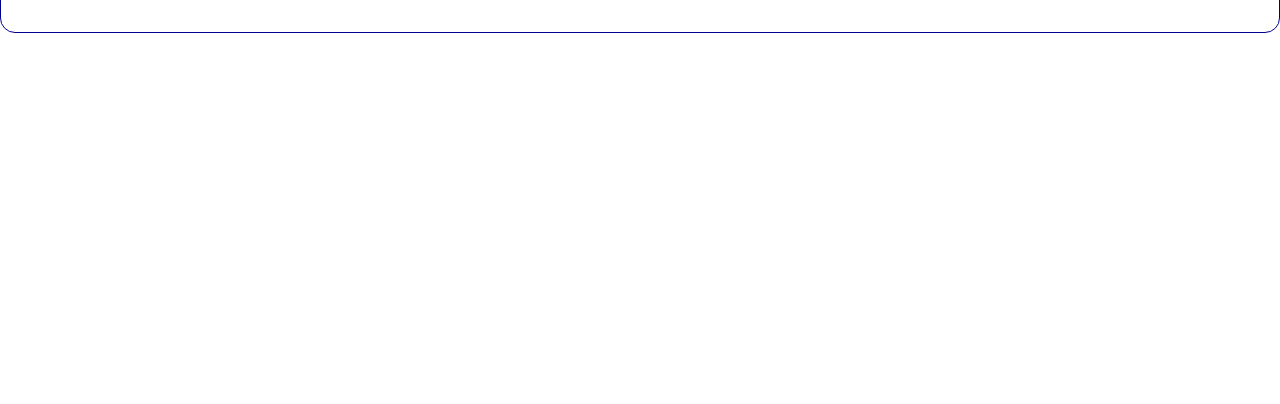
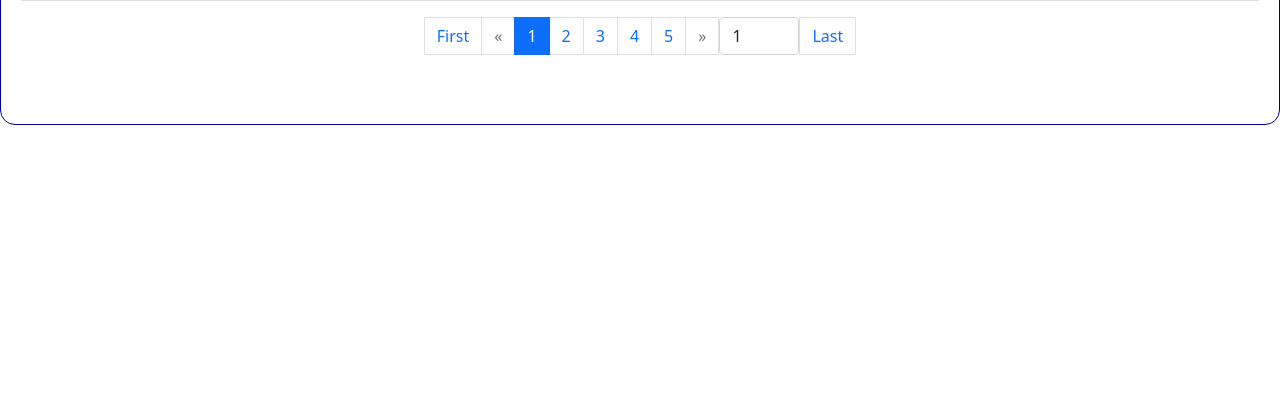
Before and after one commit to ppkln/LN_Shop1, a PHP site: page /LNshop1/index.php in a window 1280 px wide. Shown: the part 379-783 px from the top of the page. Run offline with PHP 8.4, Linux system fonts and the light colour scheme; tables that the repository leaves empty or names only in its code hold one stand-in row (values such as "Sample post"); data that the repository does not hold is empty.

Commit message:
แสดงข้อมลแบบ paginationหน้าindex.php

```diff
--- a/index.php
+++ b/index.php
@@ -5,15 +5,15 @@
     $page = (isset($_GET['page']) && is_numeric($_GET['page']) ) ? $_GET['page'] : 1;
 
     $sql1 = $conn->query("select count(email) as numemail from users")->fetchAll();
-    $allRecord = $sql1[0]['numemail'];
+    $allRecord = $sql1[0]['numemail']; // จำนวนแถวทั้งหมดที่ query ได้
 
-    $perpage = 5; //กำหนดแสดงข้อมูล หน้าละ 5 รายการ
-    $startRow = ($page-1)*$perpage ; //ตำแหน่ง row แรก(จากตารางฐานข้อมูล) ที่จเริ่มนำข้อมูลมาแสดงที่หน้าจอ
+    $perpage = 4; //กำหนดแสดงข้อมูล หน้าละ 4 รายการ
+    $startRow = ($page-1)*$perpage ; //ตำแหน่ง row แรก(จากตารางฐานข้อมูล) ที่จะเริ่มนำข้อมูลมาแสดงที่หน้าจอ
     $totalPage = ceil($allRecord/$perpage); // คำนวณหาจำนวนหน้าทั้งหมดที่จะเกิดขึ้นจากการกำหนด perpage เทียบกับข้อมูลทั้งหมดที่ query ได้
 
-    $sql2 = $conn->query("select * from users limit {$startRow},{$perpage}"); // query ข้อมูลแบบมีการระบุตำแหน่ง row เริ่มต้นและต้องการให้แสดงกี่ row
-    $sql2->execute();
-    $data = $sql2->fetchAll();
+    $data = $conn->query("select * from users ORDER BY regisDate DESC limit {$startRow},{$perpage}")->fetchAll(); // query ข้อมูลแบบมีการระบุตำแหน่ง row เริ่มต้นและต้องการให้แสดงกี่ row
+    //$sql2->execute();
+    //$data = $sql2->fetchAll();
 
 
 ?>
@@ -118,6 +118,7 @@
 
     <div class="container mt-3 border1  ">
         <div class="row mt-4 ">
+            <div class="col-sm"><a href="http://localhost/LNshop1/index.php"><img src="http://localhost/LNshop1/imgGI/logoMKZ.jpg" class="rounded" width="50px" height="50px" ></a></div>
             <div class="col-lg-12">
                 <div class=" text-center">
                     <h1>ยินดีต้อนรับสู่ระบบ LN Shop1</h1>
@@ -170,7 +171,7 @@
                                 <td class="text-center"><?= $rows['userFname']; ?></td>
                                 <td class="text-center"><?= $rows['userLname']; ?></td>
                                 <td class="text-center"><?= $rows['sex']; ?></td>
-                                <td width="100px" class="text-center"><img class="rounded" width="100%" src="uploads/userProfile/<?= $rows['userImg'] ?>"></td>
+                                <td width="100px" class="text-center"><img class="rounded" width="80%" src="uploads/userProfile/<?= $rows['userImg'] ?>"></td>
                                 <td class="text-center">
                                     <a href="editUser.php?email=<?= $rows['email'] ?>" class="btn btn-warning">แก้ไข</a>
                                     <a href="deleteUser.php?delUser=<?= $rows['userID'] ?>&imgDelUser=<?= $rows['userImg'] ?>" class="btn btn-danger" onclick="return confirm('ต้องการลบข้อมูลผู้ใช้ท่านนี้จริงหรือไม่ ?');">ลบ</a>
@@ -181,6 +182,53 @@
                     } ?>
                 </tbody>
             </table>
+            <!-- คำสั่งแสดงปุ่ม link ไปหน้าต่างๆ -->
+            <div class="col-lg-12">
+                <div class="text-center">
+                    <nav aria-label="pagination-Linkpage-show">
+                        <ul class="pagination justify-content-center">
+                            <li>
+                                <a class="page-link" href="?page=1">First</a>
+                            </li>
+                            <li  <?php if($page ==1){
+                                    echo "class='page-item disabled'";
+                            }  else{
+                                    echo "class='page-item'";
+                            }?>>
+                                <a class="page-link" href="?page=<?=$page-1; ?>" tabindex="-1" aria-label="previous" aria-disabled="true">&laquo;</a>
+                            </li>
+                            <?php if($page <=5 && $page>0 && $page <=$totalPage){?>
+                                <?php for($i=1; $i<=5; $i++){?>
+                                    <li <?php if($i==$page){ echo "class='page-item active'";}else{echo "class='page-item'";} ?> ><a class="page-link" href="?page=<?=$i; ?>"><?=$i ?></a></li>
+                                <?php }?>
+                            <?php }elseif($page>0 && $page <=$totalPage){?>
+                                <?php for($i=0; $i<=4; $i++){
+                                    $i_page = $page+$i;
+                                    if($i_page<=$totalPage){
+                                    ?>
+                                    <li <?php if($i_page==$page){ echo "class='page-item active'";}else{echo "class='page-item'";} ?> ><a class="page-link" href="?page=<?=$i_page; ?>"><?=$i_page ?></a></li>
+                                <?php }
+                                }?>
+                            <?php }?>
+                            <li <?php if($page >=$totalPage){
+                                    echo "class='page-item disabled'";
+                            }  else{
+                                    echo "class='page-item'";
+                            }?>>
+                                <a class="page-link" href="?page=<?=$page+1; ?>" aria-label="next">&raquo;</a>
+                            </li>
+                            <li class="page-item">
+                                <input type="number" class="form-control" min="1" max="<?= $totalPage?>"
+                                        style="width:80px;" onClick="this.select()" onchange="window.location.href = 'index.php?page=' + this.value" value="<?= $page?>" />
+                            </li>
+                            <li>
+                                <a class="page-link" href="?page=<?= $totalPage ?>">Last</a>
+                            </li>
+                        </ul>
+                    </nav>
+                </div>
+            </div>
+            <!-- สิ้นสุดคำสั่งแสดงปุ่ม link ไปหน้าต่างๆ -->
         </div>
         <div>
             <br><br>
```
